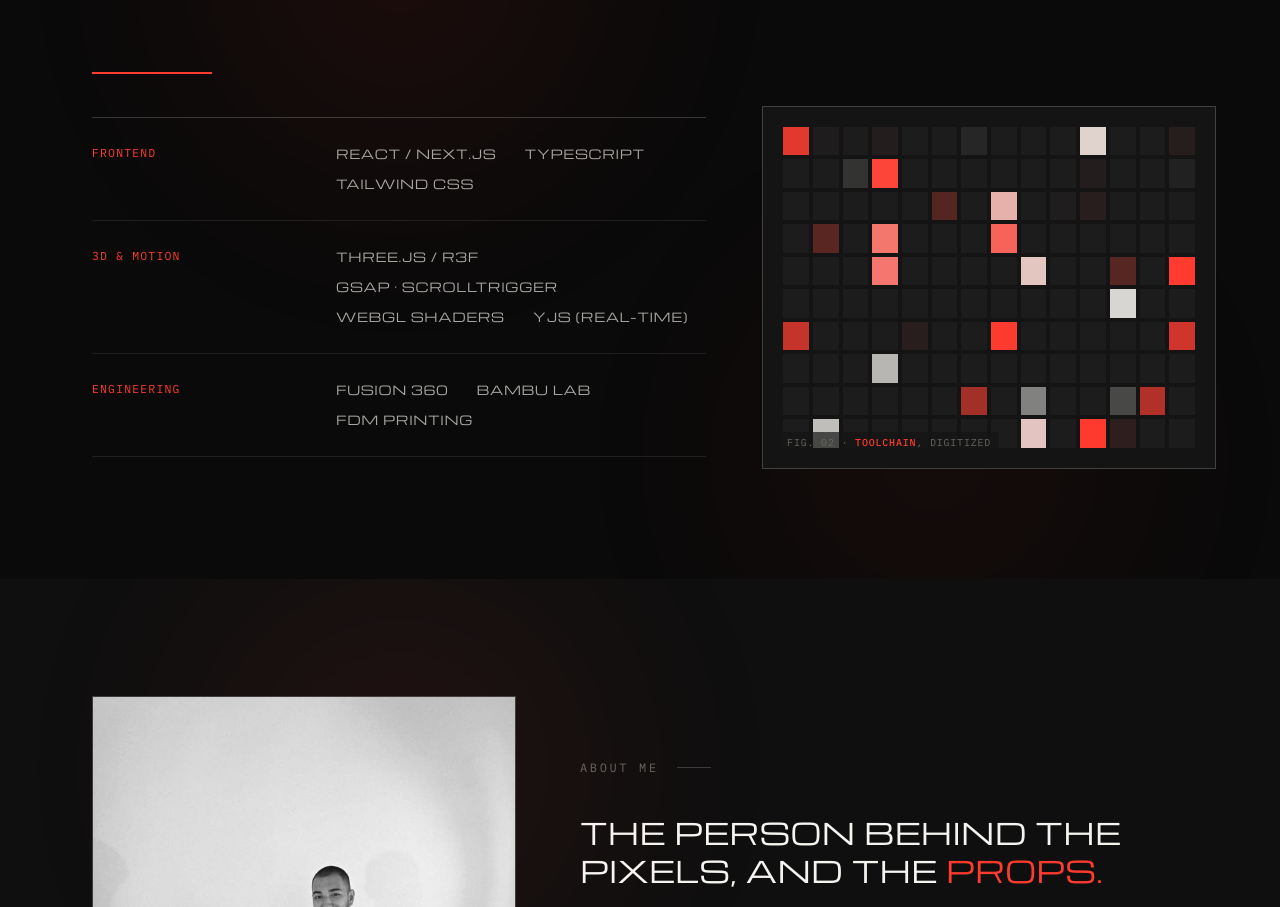
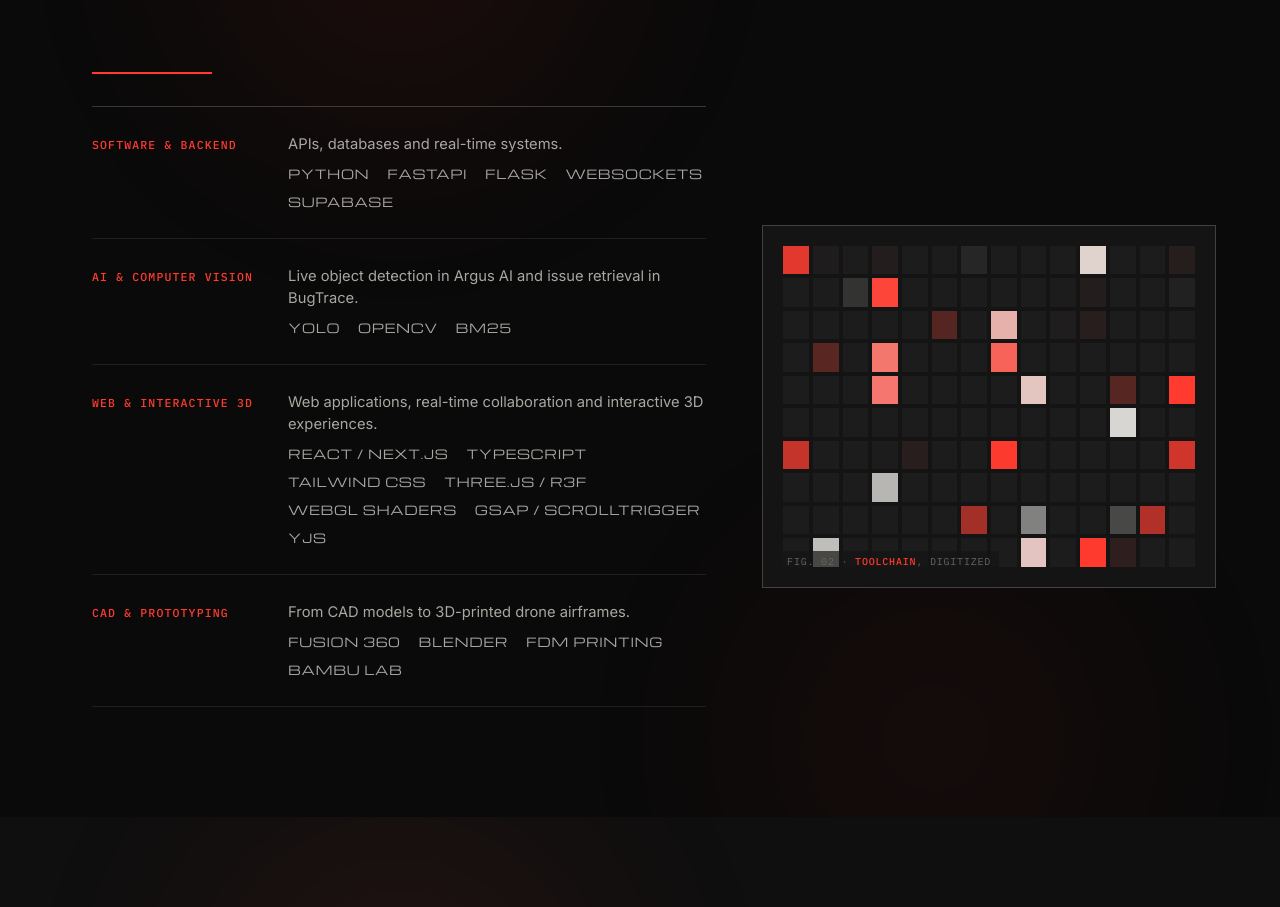
Before and after one commit to DakyRetzu/portfolio-site, a plain HTML site: page index.html in a window 1280 px wide. Shown: the part 7661-8568 px from the top of the page. Drawn offline with nearby package versions, Linux system fonts and the light colour scheme; no server answers; animation ran at ten frames a second.

Commit message:
Show software, AI, web and CAD in the portfolio stack

```diff
--- a/index.html
+++ b/index.html
@@ -755,6 +755,12 @@
 
   /* ---------- stack (spec sheet) ---------- */
   .spec-sheet{ border-top:1px solid var(--rule-strong); }
+  #stack .spec-sheet .grp{ grid-template-columns:minmax(120px, 29%) minmax(0, 1fr); gap:18px; }
+  #stack .spec-sheet .cat{ margin:3px 0 0; font-weight:500; line-height:1.5; }
+  #stack .stack-use{ margin:0 0 9px; color:var(--ink-dim); font-size:.92rem; line-height:1.5; }
+  #stack .spec-sheet .items{ gap:8px 18px; }
+  @media (max-width:700px){ #stack .spec-sheet .grp{ grid-template-columns:1fr; gap:9px; } }
+
   .spec-sheet .grp{ border-bottom:1px solid var(--rule); padding:26px 0; display:grid; grid-template-columns:220px 1fr; gap:24px; }
   @media (max-width:700px){ .spec-sheet .grp{ grid-template-columns:1fr; gap:12px; } }
   .spec-sheet .grp .cat{ font-family:'IBM Plex Mono', monospace; font-size:11.5px; letter-spacing:0.1em; text-transform:uppercase; color:var(--red); }
@@ -1685,16 +1691,32 @@ nav.links a i{ font-style:normal; color:var(--red); font-size:9.5px; margin-righ
     <div class="digitize-row">
       <div class="spec-sheet reveal">
         <div class="grp">
-          <div class="cat">Frontend</div>
-          <div class="items"><span>React / Next.js</span><span>TypeScript</span><span>Tailwind CSS</span></div>
+          <h3 class="cat">Software &amp; Backend</h3>
+          <div>
+            <p class="stack-use">APIs, databases and real-time systems.</p>
+            <div class="items"><span>Python</span><span>FastAPI</span><span>Flask</span><span>WebSockets</span><span>Supabase</span></div>
+          </div>
         </div>
         <div class="grp">
-          <div class="cat">3D &amp; Motion</div>
-          <div class="items"><span>Three.js / R3F</span><span>GSAP · ScrollTrigger</span><span>WebGL Shaders</span><span>Yjs (Real-time)</span></div>
+          <h3 class="cat">AI &amp; Computer Vision</h3>
+          <div>
+            <p class="stack-use">Live object detection in Argus AI and issue retrieval in BugTrace.</p>
+            <div class="items"><span>YOLO</span><span>OpenCV</span><span>BM25</span></div>
+          </div>
         </div>
         <div class="grp">
-          <div class="cat">Engineering</div>
-          <div class="items"><span>Fusion 360</span><span>Bambu Lab</span><span>FDM Printing</span></div>
+          <h3 class="cat">Web &amp; Interactive 3D</h3>
+          <div>
+            <p class="stack-use">Web applications, real-time collaboration and interactive 3D experiences.</p>
+            <div class="items"><span>React / Next.js</span><span>TypeScript</span><span>Tailwind CSS</span><span>Three.js / R3F</span><span>WebGL Shaders</span><span>GSAP / ScrollTrigger</span><span>Yjs</span></div>
+          </div>
+        </div>
+        <div class="grp">
+          <h3 class="cat">CAD &amp; Prototyping</h3>
+          <div>
+            <p class="stack-use">From CAD models to 3D-printed drone airframes.</p>
+            <div class="items"><span>Fusion 360</span><span>Blender</span><span>FDM Printing</span><span>Bambu Lab</span></div>
+          </div>
         </div>
       </div>
       <div class="digitize reveal-digitize">
```
